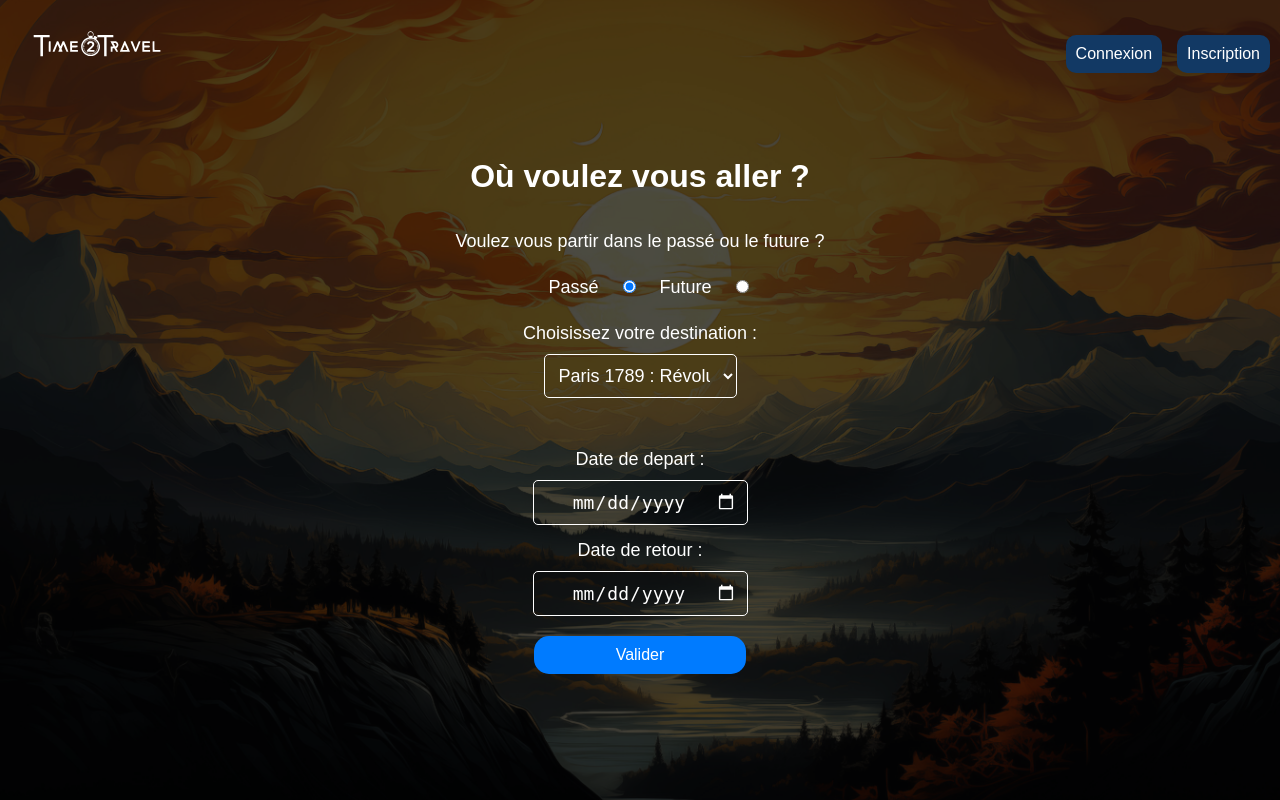
After one commit to Jilani38/TimeToTravel, a PHP site: page /html/page_de_recherche.html in a window 1280 px wide. The commit adds this page. Run offline with PHP 8.4, Linux system fonts and the light colour scheme.

Commit message:
ajout page de recherche

```diff
--- /dev/null
+++ b/css/page_recherche.css
@@ -0,0 +1,151 @@
+body {
+    display: flex;
+    justify-content: center; /* Centre le contenu horizontalement */
+    align-items: center; /* Centre le contenu verticalement */
+    background-image: url(../img/fond2.jpg);
+    background-size: cover;
+    background-position: center;
+    background-repeat: no-repeat;
+    flex-direction: column;
+    font-family: sans-serif;
+    height: 100vh;
+    width: 100vw;
+    margin: 0;
+    padding: 0;
+    overflow: hidden; /* Empêche le scroll si nécessaire */
+}
+
+header::before {
+    content: "";
+    position: absolute;
+    top: 0;
+    left: 0;
+    width: 100%;
+    height: 100%;
+    background: rgb(0, 0, 0,0.7); /* Assombrit légèrement */
+    z-index: -1;
+}
+
+header {
+    display: flex;
+    flex-direction: column;
+    justify-content: center;
+    align-items: center;
+    height: 50vh;
+    background-size: cover;
+    background-position: center;
+    color: white;
+    text-align: center;
+    padding: 20px;
+}
+
+.radio-group {
+    display: flex;
+    margin-left: 93px;
+    gap: 20px; /* Ajoute un espace entre les boutons radio */
+    align-items: center;
+}
+
+.selection-container {
+    margin-top: 20px; /* Ajoute un espace entre le texte et le champ de sélection */
+}
+
+header nav {
+    position: absolute;
+    display: flex;
+    justify-content: space-between;
+    align-items: center;
+    width: 100%;
+    padding: 20px;
+    top: 0;
+    left: 0;
+    right: 0;
+}
+
+header nav a {
+    text-decoration: none;
+    color: white;
+}
+
+header nav div {
+    display: flex;
+    gap: 15px;
+    margin-right: 30px;
+}
+
+header nav div a {
+    padding: 10px;
+    border-radius: 10px;
+    background: #123964;
+    transition: background 0.3s;
+}
+
+header nav div a:hover {
+    background: #0d2a4d;
+}
+
+header img {
+    width: 150px;
+}
+
+header p {
+    font-size: 24px;
+    margin: 20px 0;
+}
+
+select {
+    width: 50%;
+    padding: 10px;
+    font-size: 18px;
+    border-radius: 5px;
+    border: 1px solid white;
+    background: transparent;
+    color: white;
+    text-align: center;
+}
+
+select option {
+    color: black;
+}
+
+label {
+    font-size: 18px;
+    margin-top: 15px;
+    margin-bottom: 10px;
+    display: block;
+    color: white;
+}
+
+input[type="date"] {
+    width: 50%;
+    padding: 10px;
+    font-size: 18px;
+    border-radius: 5px;
+    border: 1px solid white;
+    background: transparent;
+    color: white;
+    text-align: center;
+}
+
+input[type="date"]::-webkit-calendar-picker-indicator {
+    filter: invert(1);
+}
+
+.btn-primary{
+    position: relative;
+    top: 20px;
+    background-color: #007BFF;
+    color: white;
+    border: none;
+    margin-bottom : 10px;
+    padding: 10px 15px;
+    width: 55%;
+    border-radius: 15px;
+    font-size: 1rem;
+    cursor: pointer;
+    transition: 0.3s;
+}
+
+.btn-primary:hover {
+    background-color: #0056b3;
+}
--- a/html/page_accueil.html
+++ b/html/page_accueil.html
@@ -11,12 +11,18 @@
 
 <body>
   <header>
+    <video autoplay loop muted playsinline id="background-video">
+      <source src="../img/video_fond.mp4" type="video/mp4">
+      Votre navigateur ne supporte pas la vidéo.
+  </video>
     <nav>
       <!-- <h1>Time to Travel</h1> -->
       <a href="/"><img src="../img/accueil_logo.svg" alt="Time to Travel"></a>
       <div>
         <a href="./page_connexion.html">Connexion</a>
         <a href="./page_inscription.html">Inscription</a>
+        <a href="./page_de_recherche.html">Rechercher </a>
+        <a href="./page_a_propos.html">A propos de Nous </a>
       </div>
     </nav>
     <input type="search" placeholder="Rechercher">
--- /dev/null
+++ b/html/page_de_recherche.html
@@ -0,0 +1,49 @@
+<!DOCTYPE html>
+<html lang="fr">
+<head>
+    <meta charset="UTF-8">
+    <meta name="viewport" content="width=device-width, initial-scale=1.0">
+    <link rel="stylesheet" href="../css/page_recherche.css">
+    <title>Recherche</title>
+</head>
+<body>
+    <header>
+        <nav>
+          <!-- <h1>Time to Travel</h1> -->
+          <a href="/"><img src="../img/accueil_logo.svg" alt="Time to Travel"></a>
+          <div>
+            <a href="./page_connexion.html">Connexion</a>
+            <a href="./page_inscription.html">Inscription</a>
+          </div>
+        </nav>
+        <h1>Où voulez vous aller ?</h1>
+        <div class="input-group">
+            <label>Voulez vous partir dans le passé ou le future ?</label>
+            <div class="radio-group">
+                <label for="temp">Passé</label>
+                <input type="radio" id="temp" name="temp" value="passé" checked>
+
+
+                <label for="temp">Future</label>
+                <input type="radio" id="temp" name="temp" value="future">
+            </div>
+        </div>
+        <label>Choisissez votre destination : </label>
+        <select name = destination>
+            <option value = "paris 1789">Paris 1789 : Révolution Française</option>
+            <option value = "amerique 1492">Amerique 1492 : Découverte de l'Amérique</option>
+            <option value = "rome 476">Rome 476 : La chute de l'Empire Romain</option>
+        </select>
+        <br></br>
+        <label for = date_aller>Date de depart : </label>
+        <input type = date id = "date_aller" name = "date_aller">
+        <label for = date_retour>Date de retour : </label>
+        <input type = date id = "date_retour" name = "date_retour">
+
+        <button type="submit" class="btn-primary">Valider</button>
+
+      </header>
+
+
+</body>
+</html>
```
Also changed, not shown: css/page_accueil.css (+35 -1 lines), img/fond2.jpg (added), img/fond_recherche.jpg (added), 1 other file.
